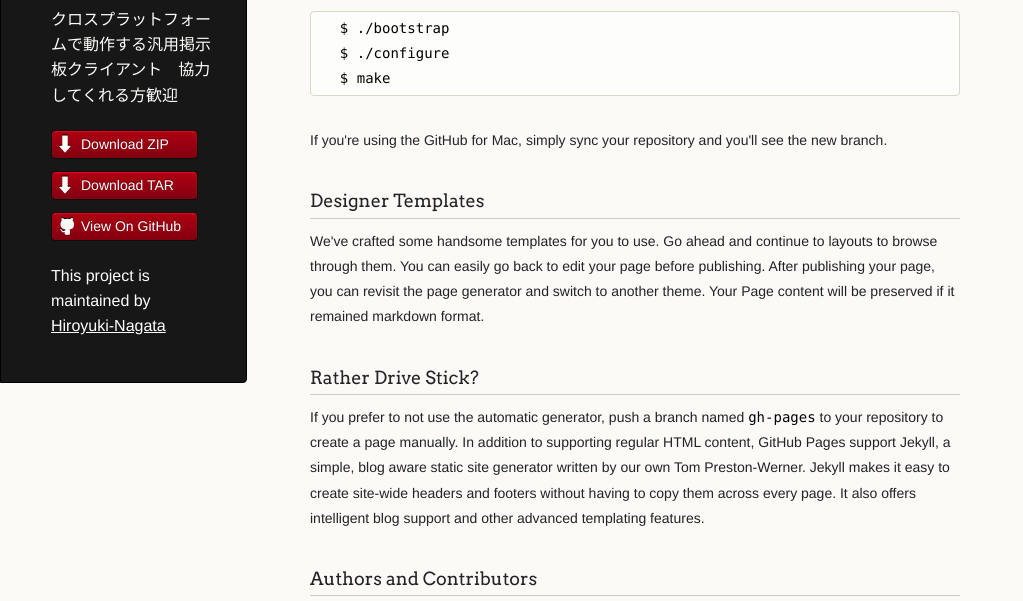
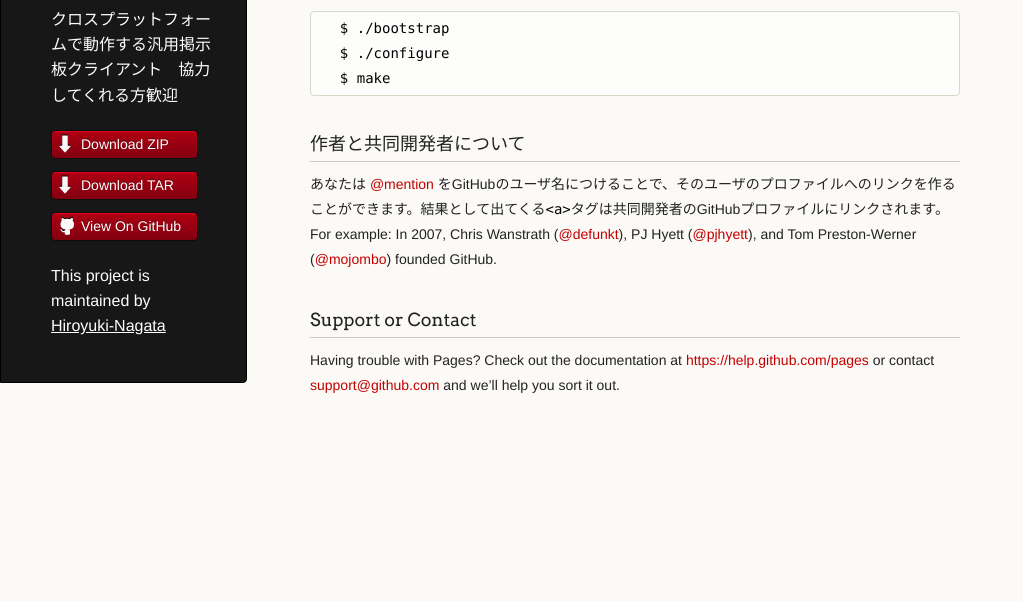
Before and after one commit to hangingman/XrossBoard, a plain HTML site: page index.html in a window 1280 px wide. Shown: the part 122-723 px from the top of the page, without its empty margins (0-1023 px from the left). Drawn offline with Linux system fonts and the light colour scheme.

Commit message:
Update index.html

```diff
--- a/index.html
+++ b/index.html
@@ -40,22 +40,10 @@
   $ make
 </code></pre>
 
-<p>If you're using the GitHub for Mac, simply sync your repository and you'll see the new branch.</p>
+<h3>
+<a id="authors-and-contributors" class="anchor" href="#authors-and-contributors" aria-hidden="true"><span class="octicon octicon-link"></span></a>作者と共同開発者について</h3>
 
-<h3>
-<a id="designer-templates" class="anchor" href="#designer-templates" aria-hidden="true"><span class="octicon octicon-link"></span></a>Designer Templates</h3>
-
-<p>We've crafted some handsome templates for you to use. Go ahead and continue to layouts to browse through them. You can easily go back to edit your page before publishing. After publishing your page, you can revisit the page generator and switch to another theme. Your Page content will be preserved if it remained markdown format.</p>
-
-<h3>
-<a id="rather-drive-stick" class="anchor" href="#rather-drive-stick" aria-hidden="true"><span class="octicon octicon-link"></span></a>Rather Drive Stick?</h3>
-
-<p>If you prefer to not use the automatic generator, push a branch named <code>gh-pages</code> to your repository to create a page manually. In addition to supporting regular HTML content, GitHub Pages support Jekyll, a simple, blog aware static site generator written by our own Tom Preston-Werner. Jekyll makes it easy to create site-wide headers and footers without having to copy them across every page. It also offers intelligent blog support and other advanced templating features.</p>
-
-<h3>
-<a id="authors-and-contributors" class="anchor" href="#authors-and-contributors" aria-hidden="true"><span class="octicon octicon-link"></span></a>Authors and Contributors</h3>
-
-<p>You can <a href="https://github.com/blog/821" class="user-mention">@mention</a> a GitHub username to generate a link to their profile. The resulting <code>&lt;a&gt;</code> element will link to the contributor's GitHub Profile. For example: In 2007, Chris Wanstrath (<a href="https://github.com/defunkt" class="user-mention">@defunkt</a>), PJ Hyett (<a href="https://github.com/pjhyett" class="user-mention">@pjhyett</a>), and Tom Preston-Werner (<a href="https://github.com/mojombo" class="user-mention">@mojombo</a>) founded GitHub.</p>
+<p>あなたは <a href="https://github.com/blog/821" class="user-mention">@mention</a> をGitHubのユーザ名につけることで、そのユーザのプロファイルへのリンクを作ることができます。結果として出てくる<code>&lt;a&gt;</code>タグは共同開発者のGitHubプロファイルにリンクされます。 For example: In 2007, Chris Wanstrath (<a href="https://github.com/defunkt" class="user-mention">@defunkt</a>), PJ Hyett (<a href="https://github.com/pjhyett" class="user-mention">@pjhyett</a>), and Tom Preston-Werner (<a href="https://github.com/mojombo" class="user-mention">@mojombo</a>) founded GitHub.</p>
 
 <h3>
 <a id="support-or-contact" class="anchor" href="#support-or-contact" aria-hidden="true"><span class="octicon octicon-link"></span></a>Support or Contact</h3>
```
